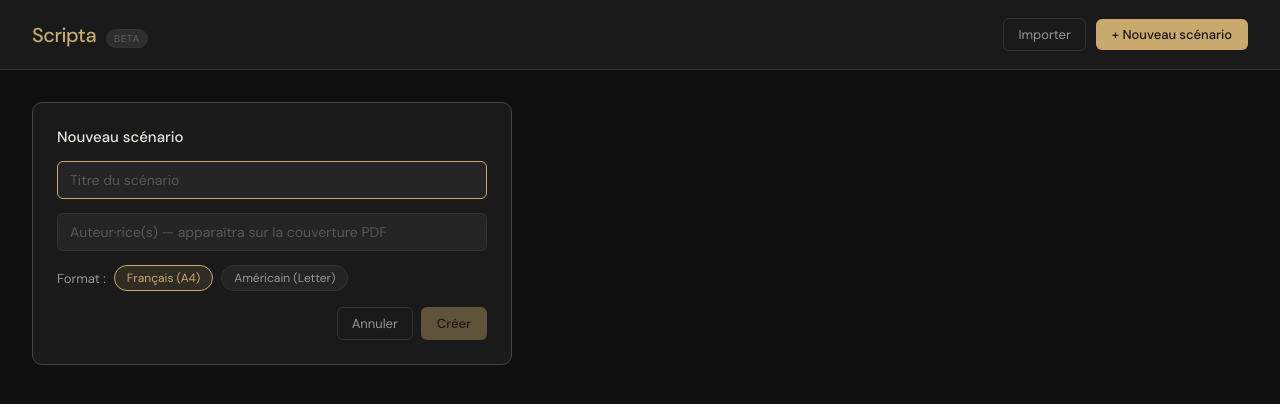
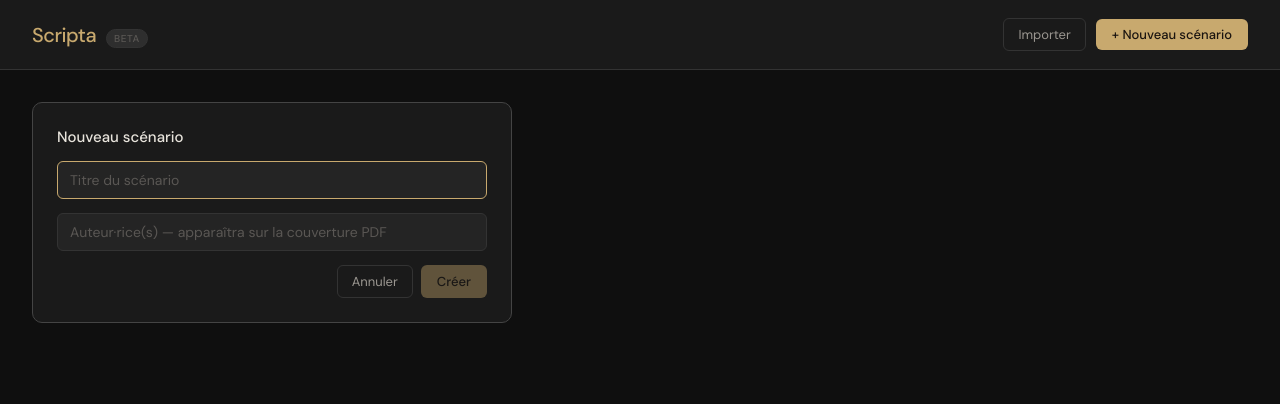
Before and after one commit to idmuse/scenarix, a React (Vite) app: page / in a window 1280 px wide. Both pictures are taken after a click on the button "+ Nouveau scénario". Shown: the top 404 px of the page. Built offline with nearby package versions, Linux system fonts and the light colour scheme; a web font is replaced by a local one.

Commit message:
feat: format Lettre uniquement

```diff
--- a/src/components/Editor.jsx
+++ b/src/components/Editor.jsx
@@ -169,7 +169,7 @@ export default function Editor({ project, onUpdate, onBack, onExportProject }) {
             ? <input className="author-input" value={authorVal} autoFocus placeholder="Auteur·rice(s)" onChange={e => setAuthorVal(e.target.value)} onBlur={saveAuthor} onKeyDown={e => { if (e.key==='Enter') saveAuthor(); if (e.key==='Escape') setEditingAuthor(false) }} />
             : <span className="author-badge" onClick={() => setEditingAuthor(true)}>{project.author ? '✍ '+project.author : '+ auteur·rice'}</span>
           }
-          <span className="format-badge">{project.format==='us'?'US':'FR'}</span>
+
         </div>
         <div className="topbar-right">
           <span className="stat">p. {totalPages}</span>
--- a/src/components/ProjectList.jsx
+++ b/src/components/ProjectList.jsx
@@ -5,10 +5,9 @@ export default function ProjectList({ projects, onNew, onOpen, onDelete, onExpor
   const [showNew, setShowNew] = useState(false)
   const [newTitle, setNewTitle] = useState('')
   const [newAuthor, setNewAuthor] = useState('')
-  const [newFormat, setNewFormat] = useState('fr')
-  const [confirmDelete, setConfirmDelete] = useState(null)
+    const [confirmDelete, setConfirmDelete] = useState(null)
   const fileRef = useRef()
-  const handleCreate = () => { if (!newTitle.trim()) return; onNew(newTitle.trim(), newFormat, newAuthor.trim()); setShowNew(false); setNewTitle(''); setNewAuthor('') }
+  const handleCreate = () => { if (!newTitle.trim()) return; onNew(newTitle.trim(), 'us', newAuthor.trim()); setShowNew(false); setNewTitle(''); setNewAuthor('') }
   const handleFileChange = (e) => { const file = e.target.files[0]; if (file) onImport(file); e.target.value = '' }
   const formatDate = (iso) => { if (!iso) return ''; return new Date(iso).toLocaleDateString('fr-CA', { year:'numeric', month:'long', day:'numeric' }) }
   return (
@@ -28,13 +27,7 @@ export default function ProjectList({ projects, onNew, onOpen, onDelete, onExpor
           <div className="new-project-card">
             <h3>Nouveau scénario</h3>
             <input autoFocus className="input-field" placeholder="Titre du scénario" value={newTitle} onChange={e => setNewTitle(e.target.value)} onKeyDown={e => { if (e.key==='Enter') handleCreate(); if (e.key==='Escape') setShowNew(false) }} />
-            <input className="input-field" placeholder="Auteur·rice(s) — apparaîtra sur la couverture PDF" value={newAuthor} onChange={e => setNewAuthor(e.target.value)} onKeyDown={e => { if (e.key==='Enter') handleCreate(); if (e.key==='Escape') setShowNew(false) }} />
-            <div className="format-pick">
-              <span>Format :</span>
-              <button className={"format-chip"+(newFormat==='fr'?' active':'')} onClick={() => setNewFormat('fr')}>Français (A4)</button>
-              <button className={"format-chip"+(newFormat==='us'?' active':'')} onClick={() => setNewFormat('us')}>Américain (Letter)</button>
-            </div>
-            <div className="new-project-btns">
+            <input className="input-field" placeholder="Auteur·rice(s) — apparaîtra sur la couverture PDF" value={newAuthor} onChange={e => setNewAuthor(e.target.value)} onKeyDown={e => { if (e.key==='Enter') handleCreate(); if (e.key==='Escape') setShowNew(false) }} />            <div className="new-project-btns">
               <button className="btn-ghost" onClick={() => setShowNew(false)}>Annuler</button>
               <button className="btn-accent" onClick={handleCreate} disabled={!newTitle.trim()}>Créer</button>
             </div>
@@ -55,8 +48,7 @@ export default function ProjectList({ projects, onNew, onOpen, onDelete, onExpor
               return (
                 <div key={p.id} className="project-card" onClick={() => onOpen(p.id)}>
                   <div className="project-card-top">
-                    <div className="project-format-tag">{p.format==='us'?'US':'FR'}</div>
-                    <div className="project-menu" onClick={e => e.stopPropagation()}>
+                                        <div className="project-menu" onClick={e => e.stopPropagation()}>
                       <button className="icon-btn" title="Exporter JSON" onClick={() => onExportProject(p)}>↓</button>
                       <button className="icon-btn danger" title="Supprimer" onClick={() => setConfirmDelete(p.id)}>✕</button>
                     </div>
--- a/src/utils/pdfExport.js
+++ b/src/utils/pdfExport.js
@@ -6,8 +6,8 @@ function getStyle(type, fmt) {
   return s[type] || {indent:0,w,bold:false,upper:false,sb:5}
 }
 export function exportToPDF(project) {
-  const fmt = FMT[project.format] || FMT.fr
-  const doc = new jsPDF({ unit:'mm', format: project.format==='us'?'letter':'a4' })
+  const fmt = FMT.us
+  const doc = new jsPDF({ unit:'mm', format: 'letter' })
   doc.setFont('Courier','bold'); doc.setFontSize(16)
   const titleY = fmt.pageHeight/2 - 20
   doc.text(project.title.toUpperCase(), fmt.pageWidth/2, titleY, {align:'center'})
--- a/src/utils/screenplay.js
+++ b/src/utils/screenplay.js
@@ -3,7 +3,7 @@ export const ELEMENT_LABELS = { scene_heading: 'En-tête de scène', action: 'Ac
 export const ELEMENT_SHORTCUTS = { scene_heading: '⌘1', action: '⌘2', character: '⌘3', parenthetical: '⌘4', dialogue: '⌘5', transition: '⌘6', note: '⌘7' }
 export const TAB_CYCLE = { scene_heading: 'action', action: 'character', character: 'dialogue', parenthetical: 'dialogue', dialogue: 'character', transition: 'action', note: 'action' }
 export const ENTER_CREATES = { scene_heading: 'action', action: 'action', character: 'dialogue', parenthetical: 'dialogue', dialogue: 'character', transition: 'scene_heading', note: 'action' }
-export function createProject(title = 'Nouveau projet', author = '') { return { id: crypto.randomUUID(), title, author, format: 'fr', createdAt: new Date().toISOString(), updatedAt: new Date().toISOString(), scenes: [createScene()] } }
+export function createProject(title = 'Nouveau projet', author = '') { return { id: crypto.randomUUID(), title, author, format: 'us', createdAt: new Date().toISOString(), updatedAt: new Date().toISOString(), scenes: [createScene()] } }
 export function createScene(title = 'INT. LIEU — JOUR') { return { id: crypto.randomUUID(), title, note: '', elements: [createElement('scene_heading', title)] } }
 export function createElement(type = 'action', text = '') { return { id: crypto.randomUUID(), type, text } }
 export function estimatePages(scenes) { let lines = 0; scenes.forEach(s => { s.elements.forEach(el => { lines += Math.max(1, Math.ceil((el.text.length || 1) / 60)) + 1 }) }); return Math.max(1, Math.round(lines / 55)) }
```
